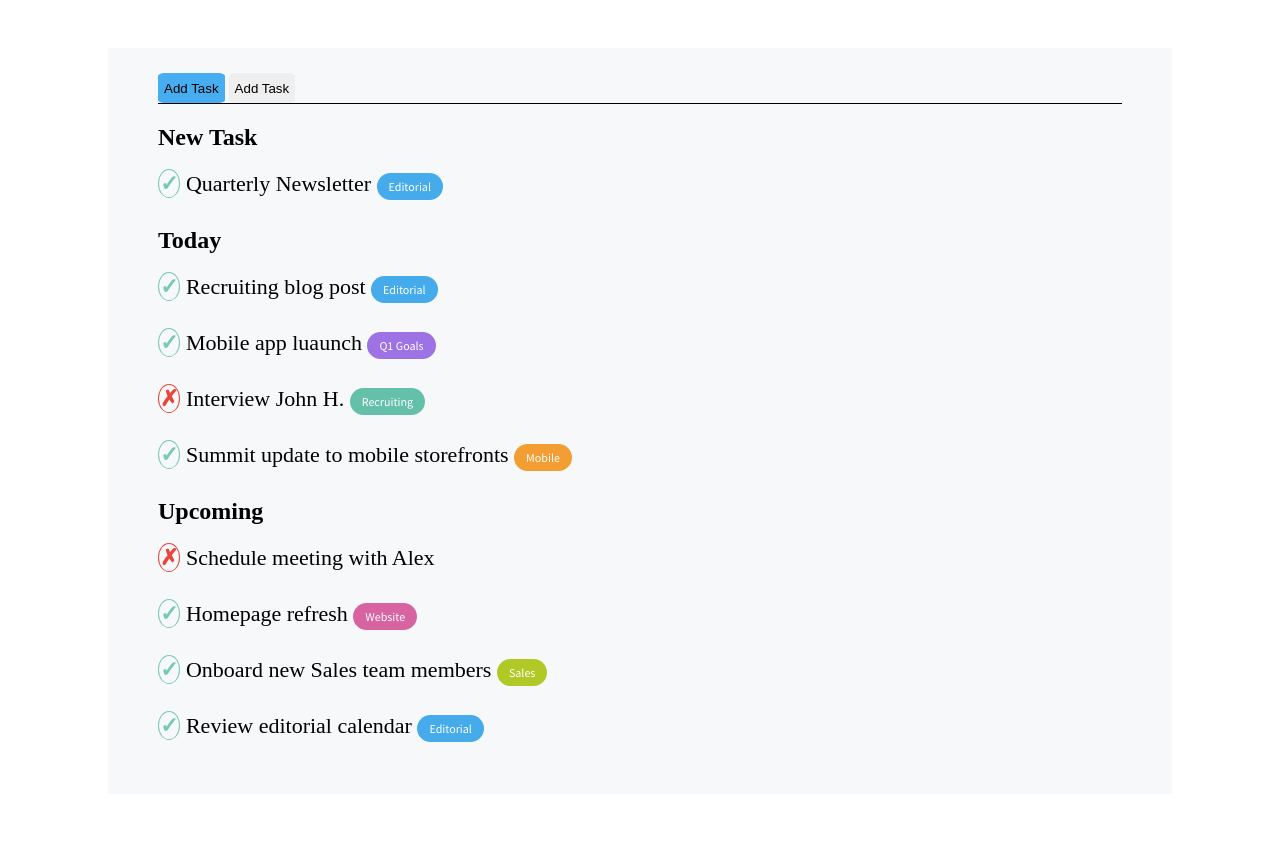
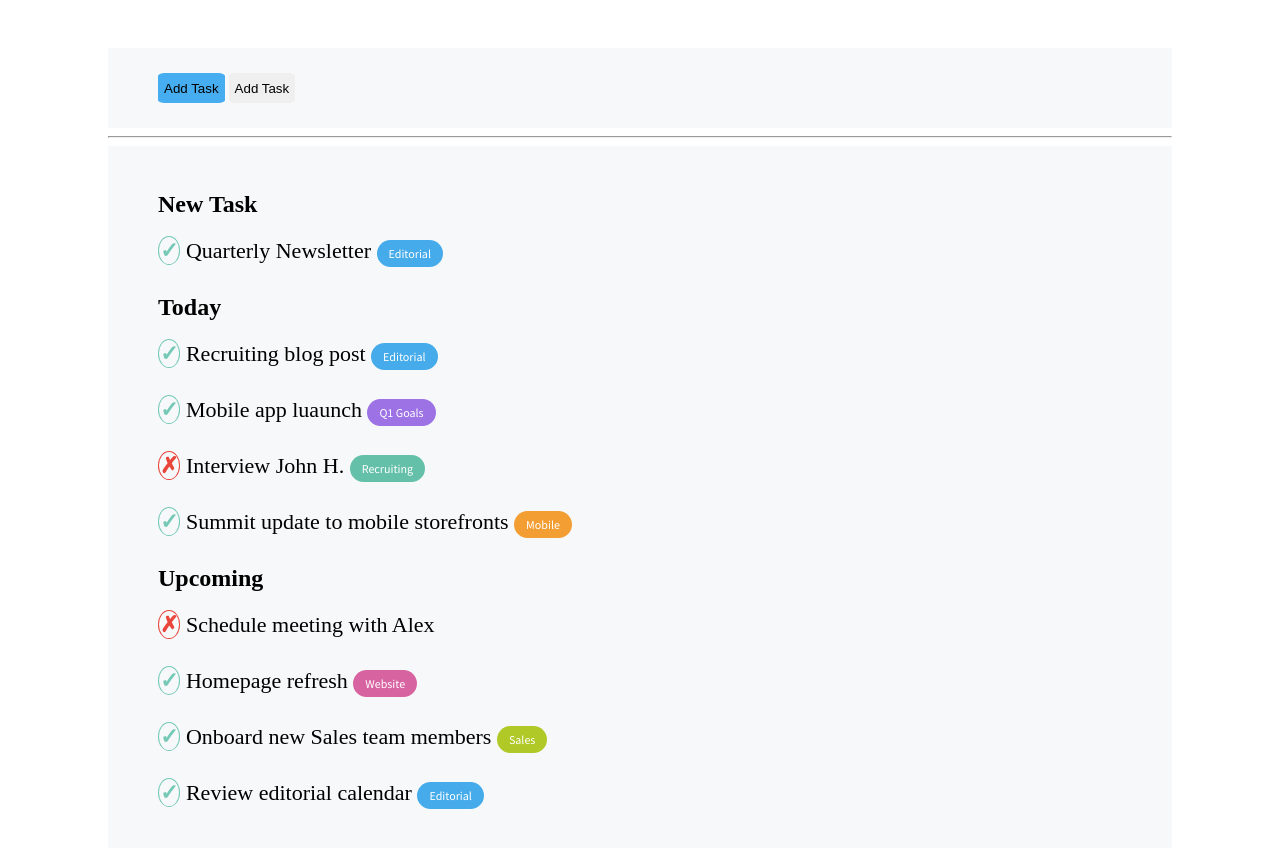
Before and after one commit to emicif/html-css-toboolist, a plain HTML site: page index.html in a window 1280 px wide. Shown: the part 70-918 px from the top of the page. Drawn offline with Linux system fonts and the light colour scheme.

Commit message:
Aggiornamento

```diff
--- a/css/style.css
+++ b/css/style.css
@@ -13,9 +13,14 @@ main{
     margin: 50px 100px;
 }
 
-#contenitore{
+.contenitore {
     background-color: #f6f8f9;
     padding: 25px 50px;
+}
+
+hr{
+    color: black;
+    background-color: red;
 }
 
 /*button*/
@@ -30,10 +35,6 @@ main{
     border-radius: 10%;
 }
 
-.taste{
-    border-bottom: 1px solid black;
-    margin: none;
-}
 
 
 /*lista*/
--- a/index.html
+++ b/index.html
@@ -22,12 +22,16 @@
 <!-- Inizio main -->
 
 <main>
-    <div id="contenitore">
-        <div class="taste">
+        <div class="contenitore">
             <button class="btn-1 btn"> Add Task</button>
             <button class="btn"> Add Task</button>
         </div>
-                <h2>New Task</h2>
+
+        <hr>
+
+        <!-- inizio lista  -->
+        <div class="contenitore">
+        <h2>New Task</h2>
                 <ul>
                     <li>
                         <span id="spunta"><b>&#x2713;</b></span>
@@ -35,7 +39,6 @@
                         <span class="etichetta">Editorial</span>
                     </li>
                 </ul>
-
                 <h2>Today</h2>
                 <ul>
                     <li>
@@ -82,14 +85,8 @@
                         <span class="etichetta">Editorial</span>
                     </li>
                 </ul>
+        </div>
     </div>
-
-
-
-
-
-
-
 
 
 
```
